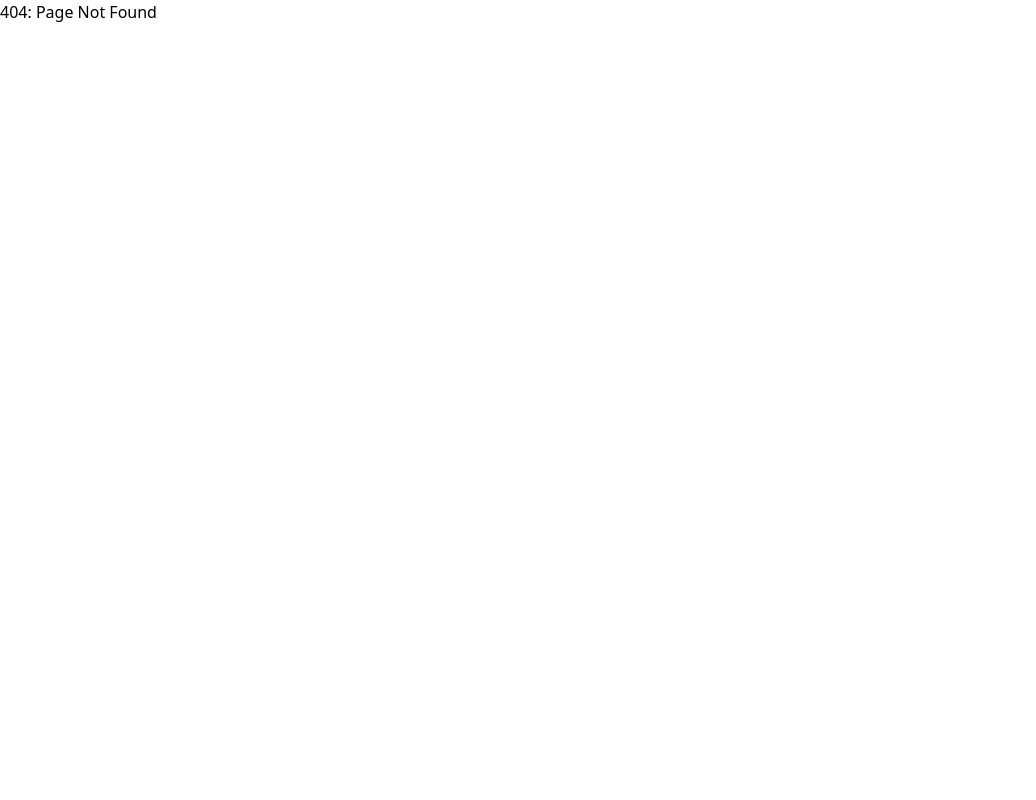
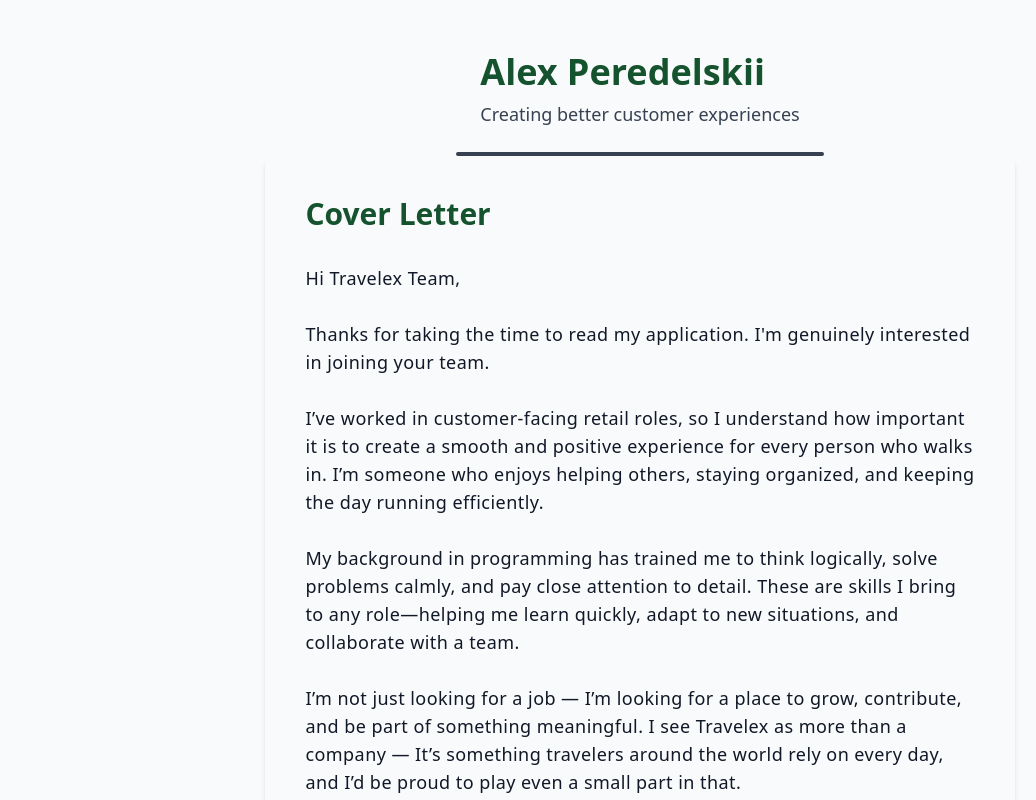
Before and after one commit to alexperedel/resume, a React (Create React App) app: page /#/travelex in a window 1280 px wide. Before the commit this address had no page. Shown: the top 800 px of the page, without its empty margins (0-1036 px from the left). Built offline with nearby package versions, Linux system fonts and the light colour scheme; the HTML template or start-up script is replaced by a standard one.

Commit message:
feat(add-page): Add travelex Page

```diff
--- a/src/App.js
+++ b/src/App.js
@@ -2,6 +2,7 @@
 import Telstra from './pages/Telstra';
 import Optus from "./pages/Optus";
 import JbHiFi from "./pages/JbHiFi";
+import Travelex from "./pages/Travelex";
 
 function App() {
     return (
@@ -10,6 +11,7 @@
                 <Route path="/telstra" element={<Telstra />} />
                 <Route path="/optus-letter" element={<Optus />} />
                 <Route path="/jbhifi" element={<JbHiFi />} />
+                <Route path="/travelex" element={<Travelex />} />
                 <Route path="*" element={<h1>404: Page Not Found</h1>} />
             </Routes>
         </Router>
--- /dev/null
+++ b/src/components/TravelexCoverLetter.jsx
@@ -0,0 +1,40 @@
+const TravelexCoverLetter = () => {
+    return (
+        <>
+            {/* Cover Letter Section */}
+            <section className="max-w-3xl mx-auto bg-gray-50 rounded-lg shadow-md p-8 mb-8 sm:p-10">
+                <h2 className="text-3xl font-bold mb-8 text-green-900 text-center sm:text-left">
+                    Cover Letter
+                </h2>
+                <p className="text-gray-900 leading-relaxed whitespace-pre-line text-base sm:text-lg tracking-wide px-2 sm:px-0 max-w-prose mx-auto">
+                    {`Hi Travelex Team,
+
+Thanks for taking the time to read my application. I'm genuinely interested in joining your team.
+
+I’ve worked in customer-facing retail roles, so I understand how important it is to create a smooth and positive experience for every person who walks in. I’m someone who enjoys helping others, staying organized, and keeping the day running efficiently.
+
+My background in programming has trained me to think logically, solve problems calmly, and pay close attention to detail. These are skills I bring to any role—helping me learn quickly, adapt to new situations, and collaborate with a team.
+
+I’m not just looking for a job — I’m looking for a place to grow, contribute, and be part of something meaningful. I see Travelex as more than a company — It’s something travelers around the world rely on every day, and I’d be proud to play even a small part in that.
+
+Thanks again for considering me. I’d welcome the chance to talk more about how I can contribute and support your team.
+
+Warm regards,
+Alex Peredelskii`}
+                </p>
+            </section>
+
+            {/* Why Travelex Section */}
+            <section className="max-w-3xl mx-auto bg-gray-50 rounded-lg shadow-md p-8 mb-8 sm:p-10">
+                <h2 className="text-3xl font-bold mb-8 text-green-900 text-center sm:text-left">
+                    Why Travelex?
+                </h2>
+                <p className="text-gray-900 leading-relaxed whitespace-pre-line text-base sm:text-lg tracking-wide px-2 sm:px-0 max-w-prose mx-auto">
+                    {`I’m interested in Travelex because it plays a big part in helping people feel ready and comfortable when they travel. I like the idea of being part of a team that supports customers at such an important moment — whether they’re going on a holiday or visiting family. It’s not just about exchanging money — it’s about making things easy and giving people peace of mind. That’s something I’d really enjoy being part of.`}
+                </p>
+            </section>
+        </>
+    );
+};
+
+export default TravelexCoverLetter;
--- /dev/null
+++ b/src/pages/Travelex.jsx
@@ -0,0 +1,17 @@
+import Header from '../components/Header';
+import About from '../components/About';
+import Contact from '../components/Contact';
+import Footer from '../components/Footer';
+import TravelexCoverLetter from '../components/TravelexCoverLetter';
+
+export default function Telstra() {
+    return (
+        <div className="min-h-screen bg-gray-50 flex flex-col items-center px-6 py-12">
+            <Header />
+            <TravelexCoverLetter />
+            <About />
+            <Contact />
+            <Footer />
+        </div>
+    );
+}
```
